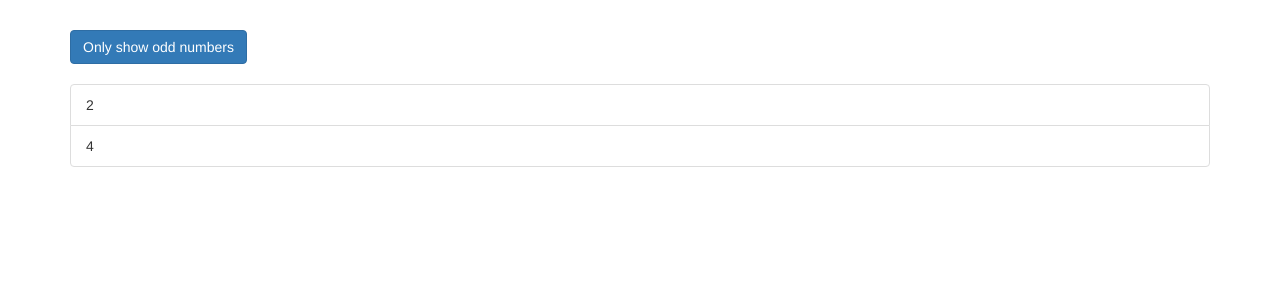
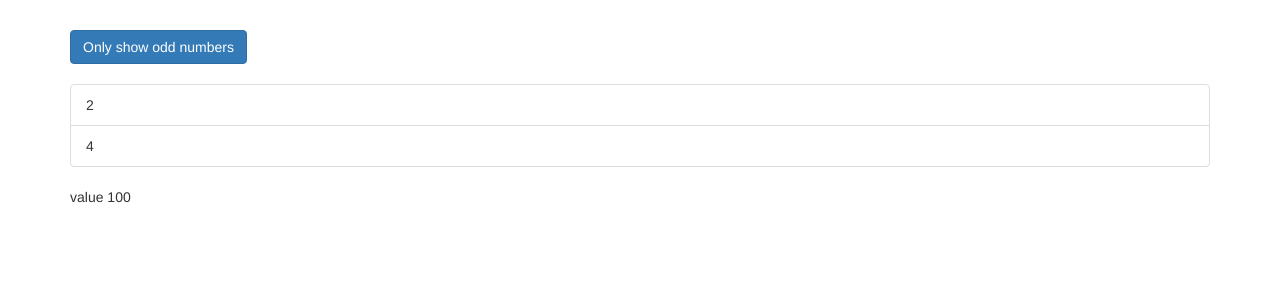
Before and after one commit to AnawaratneMANA/ANGULAR_UDEM_PROJCTS, an Angular app: page / in a window 1280 px wide. Shown: the top 300 px of the page. Built offline with nearby package versions, Linux system fonts and the light colour scheme.

Commit message:
Simple ngSwitch case implemented in the app.component HTML

```diff
--- a/src/app/app.component.html
+++ b/src/app/app.component.html
@@ -36,6 +36,13 @@
         <p appBasicHighlight>Only odd</p>
         <p appBetterHighlight [defaultColor]="'yellow'" [highlighColor]="'red'">Only odd</p>
       </ng-template>
+      <!-- ngSwitch statement-->
+      <div [ngSwitch]="value">
+        <p *ngSwitchCase="0">value 0</p>
+        <p *ngSwitchCase="10">value 10</p>
+        <p *ngSwitchCase="100">value 100</p>
+        <p *ngSwitchCase="1000">value 1000</p>
+      </div>
     </div>
   </div>
 </div>
--- a/src/app/app.component.ts
+++ b/src/app/app.component.ts
@@ -10,4 +10,5 @@ export class AppComponent {
   oddNumber = [1,3,5];
   evenNumber= [2,4];
   onlyOdd = false;
+  value = 100;
 }
```
